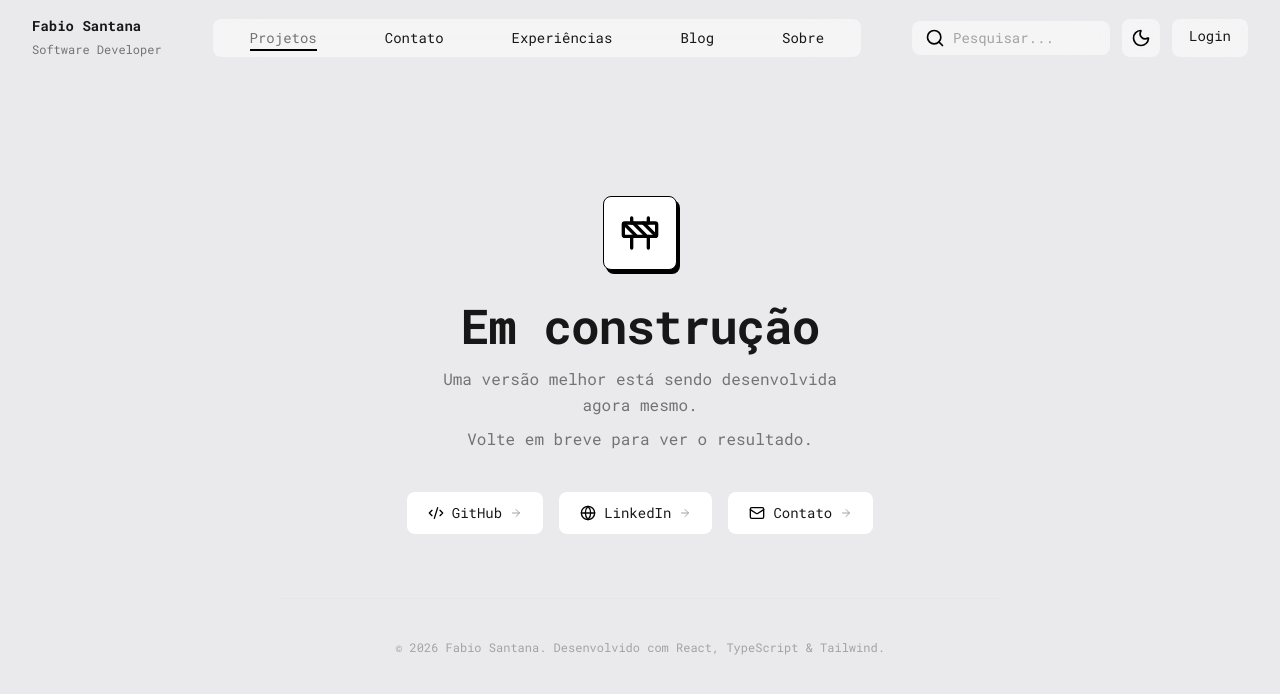
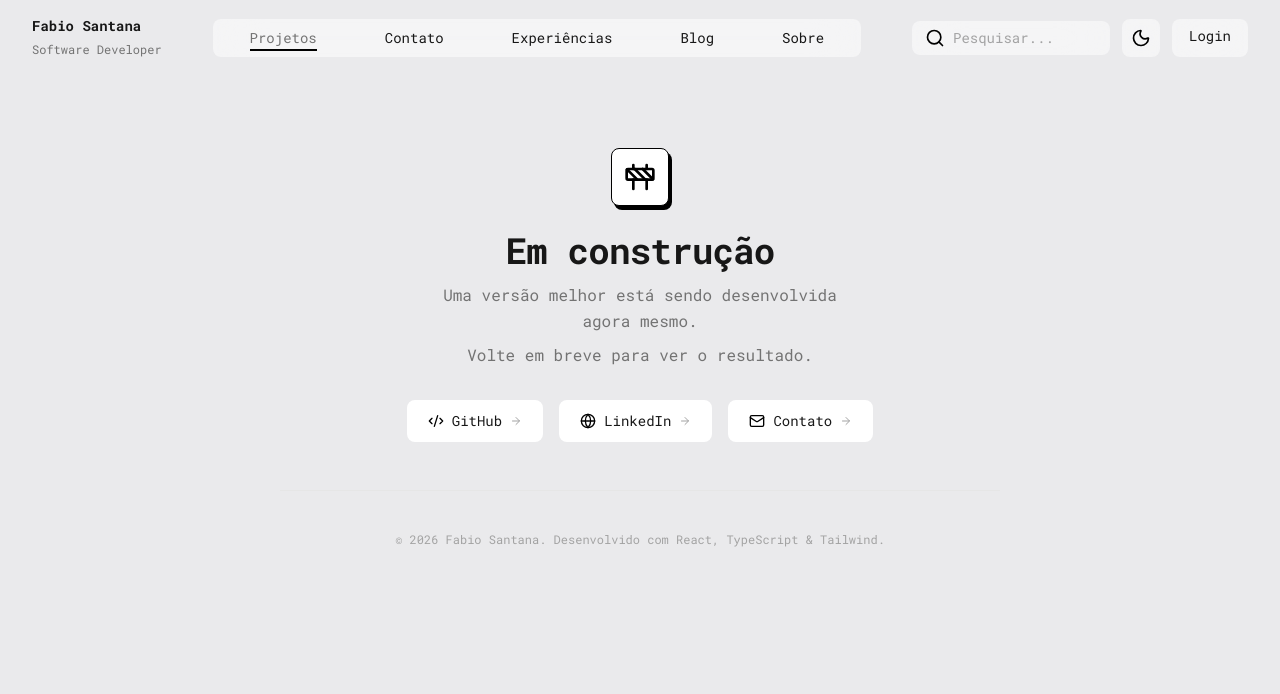
Before and after one commit to codesfb/fbw, a React (Vite) app in the folder web/: page / in a window 1280 px wide. Shown: the top 694 px of the page. Built offline with nearby package versions, Linux system fonts and the light colour scheme; no server answers.

Commit message:
fix:waybar scroll and underconstruction size

```diff
--- a/web/src/app/layout/Navbar/Navbar.tsx
+++ b/web/src/app/layout/Navbar/Navbar.tsx
@@ -51,12 +51,10 @@ function Navbar({ activePage, onNavigate, onLoginClick }: NavbarProps) {
   return (
     <header
       className={`sticky top-0 z-30 px-2 pt-2 transition-all duration-300 sm:px-6 ${
-        scrolled
-          ? 'backdrop-blur-xl shadow-[0_1px_0_0_var(--shadow-secondary)]'
-          : ''
+        scrolled ? 'backdrop-blur-xl shadow-[0_1px_0_0_var(--shadow-secondary)]' : ''
       }`}
       style={{
-        backgroundColor: scrolled ? 'rgba(var(--bg-elevated-rgb, 255, 255, 255), 0.6)' : 'var(--bg-page)',
+        backgroundColor: 'var(--bg-page)',
       }}
     >
       <div className="mx-auto flex flex-wrap items-center justify-between gap-2 p-2">
--- a/web/src/components/common/UnderConstruction.tsx
+++ b/web/src/components/common/UnderConstruction.tsx
@@ -10,20 +10,20 @@ export function UnderConstruction({
   description = 'Uma versão melhor está sendo desenvolvida agora mesmo.',
 }: UnderConstructionProps) {
   return (
-    <main className="mx-auto max-w-3xl px-6 pt-32 pb-20">
+    <main className="mx-auto max-w-3xl px-6 pt-20 pb-12">
       <div className="page-enter flex flex-col items-center text-center">
         <div
-          className="mb-8 rounded-lg border p-4"
+          className="mb-6 rounded-lg border p-3"
           style={{
             backgroundColor: 'var(--bg-elevated-solid)',
             borderColor: 'var(--border-primary)',
             boxShadow: 'var(--shadow-hover)',
           }}
         >
-          <Construction className="size-10" style={{ color: 'var(--icon-primary)' }} />
+          <Construction className="size-8" style={{ color: 'var(--icon-primary)' }} />
         </div>
 
-        <h1 className="mb-4 text-3xl font-bold tracking-tight sm:text-5xl" style={{ color: 'var(--text-primary)' }}>
+        <h1 className="mb-3 text-2xl font-bold tracking-tight sm:text-4xl" style={{ color: 'var(--text-primary)' }}>
           {pageName ? `${pageName} em construção` : 'Em construção'}
         </h1>
 
@@ -31,11 +31,11 @@ export function UnderConstruction({
           {description}
         </p>
 
-        <p className="mb-10 max-w-md text-sm leading-relaxed sm:text-base" style={{ color: 'var(--text-tertiary)' }}>
+        <p className="mb-8 max-w-md text-sm leading-relaxed sm:text-base" style={{ color: 'var(--text-tertiary)' }}>
           Volte em breve para ver o resultado.
         </p>
 
-        <div className="mb-16 flex flex-wrap justify-center gap-4">
+        <div className="mb-12 flex flex-wrap justify-center gap-4">
           <a
             href="https://github.com/fabiosantanarp"
             target="_blank"
```
